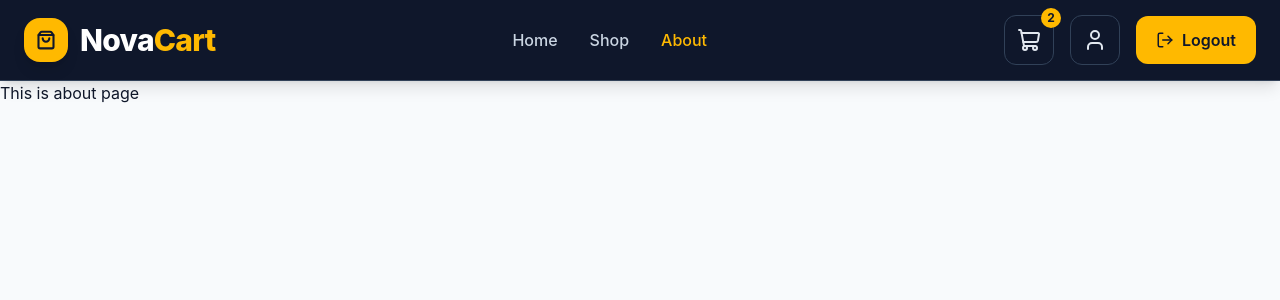
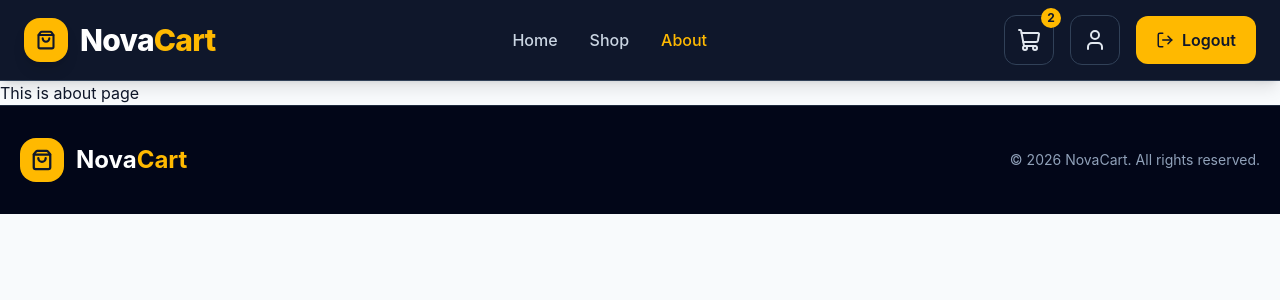
Before and after one commit to Saugata15/novacart, a React (Vite) app: page /about in a window 1280 px wide. Shown: the top 300 px of the page. Built offline with nearby package versions, Linux system fonts and the light colour scheme; no server answers.

Commit message:
Created CartProvider, Cartcontext and addToCart feature

```diff
--- a/src/App.jsx
+++ b/src/App.jsx
@@ -1,12 +1,14 @@
 import React from 'react'
 import Header from './components/Header'
 import AppRoutes from './routes/AppRoutes'
+import Footer from './components/Footer'
 
 const App = () => {
   return (
     <div>
       <Header/>
       <AppRoutes/>
+      <Footer/>
     </div>
   )
 }
--- /dev/null
+++ b/src/components/Footer.jsx
@@ -0,0 +1,31 @@
+import { ShoppingBag } from "lucide-react";
+import { NavLink } from "react-router";
+
+const Footer = () => {
+  return (
+    <footer className="border-t border-slate-800 bg-slate-950">
+      <div className="mx-auto flex max-w-7xl flex-col items-center justify-between gap-6 px-5 py-8 md:flex-row">
+        {/* Logo */}
+
+        <NavLink to="/" className="flex items-center gap-3">
+          <div className="flex h-11 w-11 items-center justify-center rounded-2xl bg-amber-400 text-slate-900">
+            <ShoppingBag size={22} strokeWidth={2.5} />
+          </div>
+
+          <h2 className="text-2xl font-bold">
+            <span className="text-white">Nova</span>
+            <span className="text-amber-400">Cart</span>
+          </h2>
+        </NavLink>
+
+        {/* Copyright */}
+
+        <p className="text-center text-sm text-slate-400">
+          © {new Date().getFullYear()} NovaCart. All rights reserved.
+        </p>
+      </div>
+    </footer>
+  );
+};
+
+export default Footer;
--- a/src/components/ProductCard.jsx
+++ b/src/components/ProductCard.jsx
@@ -1,10 +1,13 @@
 import { Heart, ShoppingCart, Star } from "lucide-react";
+import CartContext from "../context/CartContext";
+import { useContext } from "react";
 
 const ProductCard = ({ product }) => {
+  const { addToCart, cartItems } = useContext(CartContext);
+  const isInCart = cartItems.some((item) => item.id === product.id);
+
   return (
-    <div
-      className="group overflow-hidden rounded-3xl border border-slate-800 bg-slate-900 transition-all duration-300 hover:-translate-y-2 hover:border-amber-400/40 hover:shadow-2xl hover:shadow-amber-400/10"
-    >
+    <div className="group overflow-hidden rounded-3xl border border-slate-800 bg-slate-900 transition-all duration-300 hover:-translate-y-2 hover:border-amber-400/40 hover:shadow-2xl hover:shadow-amber-400/10">
       {/* Product Image */}
 
       <div className="relative overflow-hidden bg-white">
@@ -53,14 +56,9 @@ const ProductCard = ({ product }) => {
         {/* Rating */}
 
         <div className="mt-5 flex items-center gap-2">
-          <Star
-            className="fill-amber-400 text-amber-400"
-            size={18}
-          />
+          <Star className="fill-amber-400 text-amber-400" size={18} />
 
-          <span className="font-medium text-white">
-            {product.rating}
-          </span>
+          <span className="font-medium text-white">{product.rating}</span>
         </div>
 
         {/* Price */}
@@ -83,11 +81,16 @@ const ProductCard = ({ product }) => {
           </div>
 
           <button
-            className="flex h-12 w-12 items-center justify-center rounded-xl
-            bg-amber-400 text-slate-900 transition-all duration-300
-            hover:scale-110 hover:bg-amber-500"
+            onClick={() => addToCart(product)}
+            className={`group flex h-12 w-12 items-center justify-center rounded-xl transition-all duration-300 cursor-pointer
+  ${
+    isInCart
+      ? "bg-green-500 text-white hover:bg-green-600"
+      : "bg-amber-400 text-slate-900 hover:bg-amber-500"
+  }
+  hover:-translate-y-1 hover:shadow-lg active:scale-95`}
           >
-            <ShoppingCart size={20} />
+            <ShoppingCart className="h-5 w-5 transition-transform duration-300 group-hover:scale-110" />
           </button>
         </div>
       </div>
--- a/src/components/TopRated.jsx
+++ b/src/components/TopRated.jsx
@@ -1,11 +1,12 @@
 import { Star, ShoppingCart } from "lucide-react";
 import ProductCard from "./ProductCard";
+import CartContext from "../context/CartContext";
 
 const TopRated = ({ products }) => {
   const topRatedProducts = products.filter((product) => product.rating >= 4.5);
 
   return (
-    <section className="bg-slate-950 pt-10 pb-10 sm:pb-20">
+    <section className="bg-slate-950 sm:pt-10 pb-10 sm:pb-20">
       <div className="mx-auto max-w-7xl px-5">
         {/* Heading */}
 
--- /dev/null
+++ b/src/context/CartContext.jsx
@@ -0,0 +1,5 @@
+import React, { createContext } from "react";
+
+const CartContext = createContext();
+
+export default CartContext;
--- /dev/null
+++ b/src/context/CartProvider.jsx
@@ -0,0 +1,41 @@
+import React, { useEffect, useState } from "react";
+import CartContext from "./CartContext";
+
+const CartProvider = ({ children }) => {
+  const [cartItems, setCartItems] = useState(() => {
+    try {
+      return JSON.parse(localStorage.getItem("cart")) || [];
+    } catch {
+      return [];
+    }
+  });
+
+  console.log(cartItems);
+
+  const addToCart = (product) => {
+    setCartItems((prev) => {
+      const existingItem = prev.find((item) => item.id === product.id);
+
+      if (existingItem) {
+        return prev.map((item) =>
+          item.id === product.id
+            ? { ...item, quantity: item.quantity + 1 }
+            : item,
+        );
+      }
+      return [...prev, { ...product, quantity: 1 }];
+    });
+  };
+
+  useEffect(() => {
+    localStorage.setItem("cart", JSON.stringify(cartItems));
+  }, [cartItems]);
+
+  return (
+    <CartContext.Provider value={{ cartItems, setCartItems, addToCart }}>
+      {children}
+    </CartContext.Provider>
+  );
+};
+
+export default CartProvider;
--- a/src/main.jsx
+++ b/src/main.jsx
@@ -3,11 +3,14 @@ import "./index.css";
 import App from "./App.jsx";
 import ProductProvider from "./context/ProductProvider.jsx";
 import { BrowserRouter } from "react-router";
+import CartProvider from "./context/CartProvider.jsx";
 
 createRoot(document.getElementById("root")).render(
   <BrowserRouter>
-    <ProductProvider>
-      <App />
-    </ProductProvider>
+    <CartProvider>
+      <ProductProvider>
+        <App />
+      </ProductProvider>
+    </CartProvider>
   </BrowserRouter>,
 );
```
